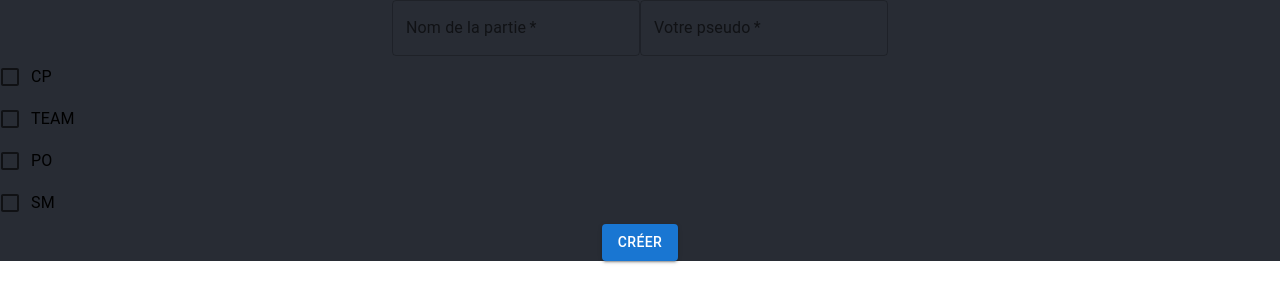
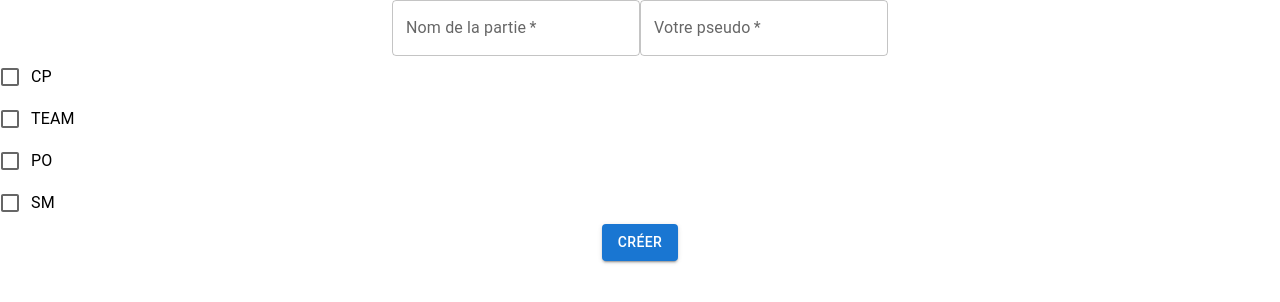
Before and after one commit to Machurui/ProjetE4-React, a React (Create React App) app in the folder frontend/: page /newpartie in a window 1280 px wide. Shown: the top 302 px of the page. Built offline with nearby package versions, Linux system fonts and the light colour scheme.

Commit message:
Fix: CSS Accueil

```diff
--- a/frontend/src/Components/Accueil.js
+++ b/frontend/src/Components/Accueil.js
@@ -6,7 +6,7 @@ import logo from '../logo.svg'
 
 function Accueil() {
     return (
-        <div className="App">
+        <div className="Accueil">
             <header className="Accueil-header">
                 <img src={logo} className="Acceuil-logo" alt="logo" />
                 <h2>Scrumy</h2>
@@ -18,8 +18,6 @@ function Accueil() {
                         <Button variant="contained">Rejoindre une partie</Button>
                     </Box>
                 </Box>
-
-
             </header>
         </div>
     );
--- a/frontend/src/Css/Accueil.css
+++ b/frontend/src/Css/Accueil.css
@@ -1,4 +1,4 @@
-.App {
+.Accueil {
     text-align: center;
     background-color: #282c34;
   }
```
